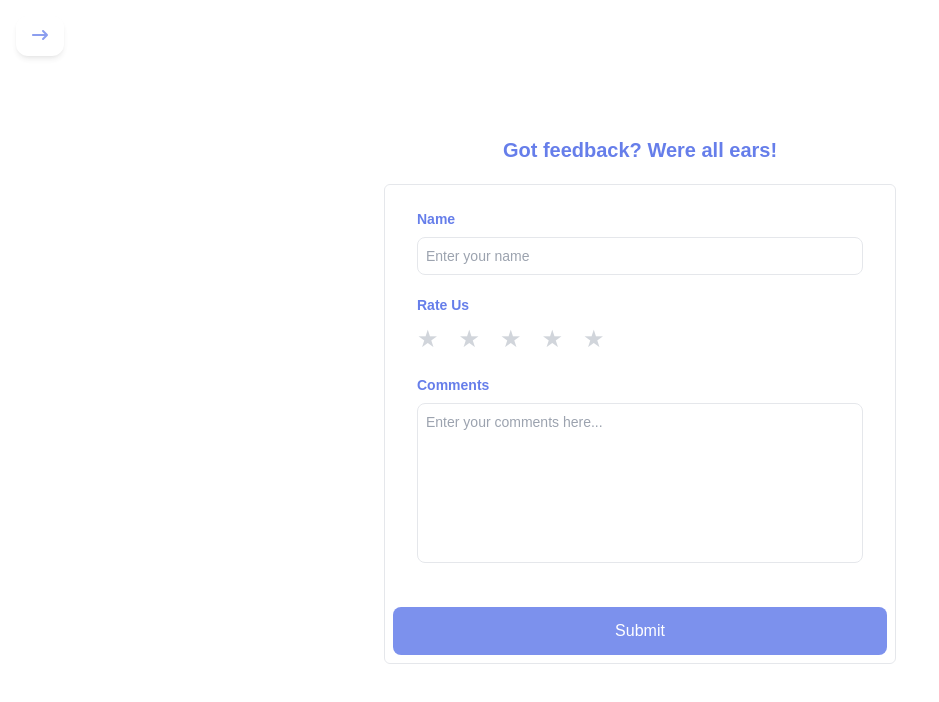
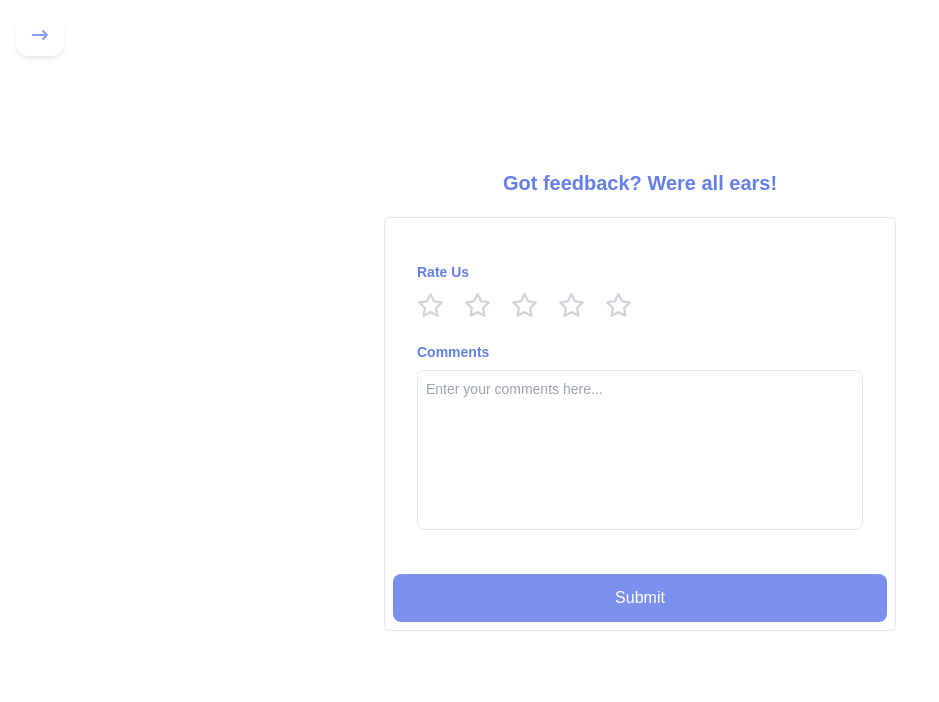
Before and after one commit to prodby-david/Todo-App, a React (Vite) app in the folder frontend/: page /user-feedback-form in a window 1280 px wide. Shown: the top 702 px of the page, without its empty margins (0-939 px from the left). Built offline with nearby package versions, Linux system fonts and the light colour scheme; a web font is replaced by a local one.

Commit message:
Fixed feedback form and dashboard

```diff
--- a/frontend/src/pages/userFeedbackDashboard.jsx
+++ b/frontend/src/pages/userFeedbackDashboard.jsx
@@ -43,7 +43,7 @@ const UserFeedbackDashboard = () => {
                     </span>
                   ))}
                 </div>
-                <p className="mt-2">{feedback.comment}</p>
+                <p className="mt-2 break-words overflow-hidden text-ellipsis">{feedback.comment}</p>
               </div>
             ))}
           </div>
--- a/frontend/src/pages/userFeedbackForm.jsx
+++ b/frontend/src/pages/userFeedbackForm.jsx
@@ -1,15 +1,25 @@
-import React, { useState } from 'react';
+import React, { useState, useEffect } from 'react';
 import { useNavigate } from 'react-router-dom';
 import Swal from 'sweetalert2';
 import TodoNav from '../components/todonav';
+import { FontAwesomeIcon } from '@fortawesome/react-fontawesome';
+import { faStar } from '@fortawesome/free-regular-svg-icons';
 
 
 const UserFeedbackForm = () => {
 
-  const [name, setName] = useState('');
+  const [user, setUser] = useState({ firstname: '', lastname: ''});
   const [comment, setComment] = useState('');
   const [rating, setRating] = useState(0);
   const [hover, setHover] = useState(0);
+
+   useEffect(() => {
+      const storedUser = JSON.parse(localStorage.getItem('user'));
+      if (storedUser) {
+        setUser(storedUser);
+      }
+    }, []);
+
 
   const navigate = useNavigate();
 
@@ -17,7 +27,7 @@ const UserFeedbackForm = () => {
 
     e.preventDefault();
 
-    if (!name || !comment || rating === 0) {
+    if (!comment || rating === 0) {
       Swal.fire({
         title: 'Submission failed',
         text: 'All fields are required.',
@@ -28,7 +38,7 @@ const UserFeedbackForm = () => {
     }
 
     const feedbackList = JSON.parse(localStorage.getItem('feedbacks')) || [];
-    feedbackList.push({ name, rating, comment });
+    feedbackList.push({ name: `${user.firstname} ${user.lastname}`, rating, comment });
     localStorage.setItem('feedbacks', JSON.stringify(feedbackList));
 
     Swal.fire({
@@ -59,18 +69,6 @@ const UserFeedbackForm = () => {
 
           <form className="flex flex-col p-6 rounded-lg">
 
-            <div className='flex flex-col'>
-              <label htmlFor="name" className='font-semibold text-sm text-accent-color '>Name</label>
-              <input
-              type="text"
-              name="name"
-              id="name"
-              onChange={(e) => setName(e.target.value)}
-              placeholder='Enter your name'
-              className='text-sm mt-2 py-2 pl-2 outline-none border rounded-lg focus:border-accent-color dark:bg-darkmode-bg dark:border-darkmode-content-color dark:text-white dark:focus:border-accent-color'
-              />
-            </div>
-
             <div className="flex flex-col mt-5">
               <label className="font-semibold text-sm text-accent-color">Rate Us</label>
               <div className="flex gap-x-5 mt-2">
@@ -84,7 +82,7 @@ const UserFeedbackForm = () => {
                     onMouseEnter={() => setHover(star)}
                     onMouseLeave={() => setHover(rating)}
                   >
-                    ★
+                    <FontAwesomeIcon icon={faStar}/>
                   </span>
                 ))}
               </div>
```
